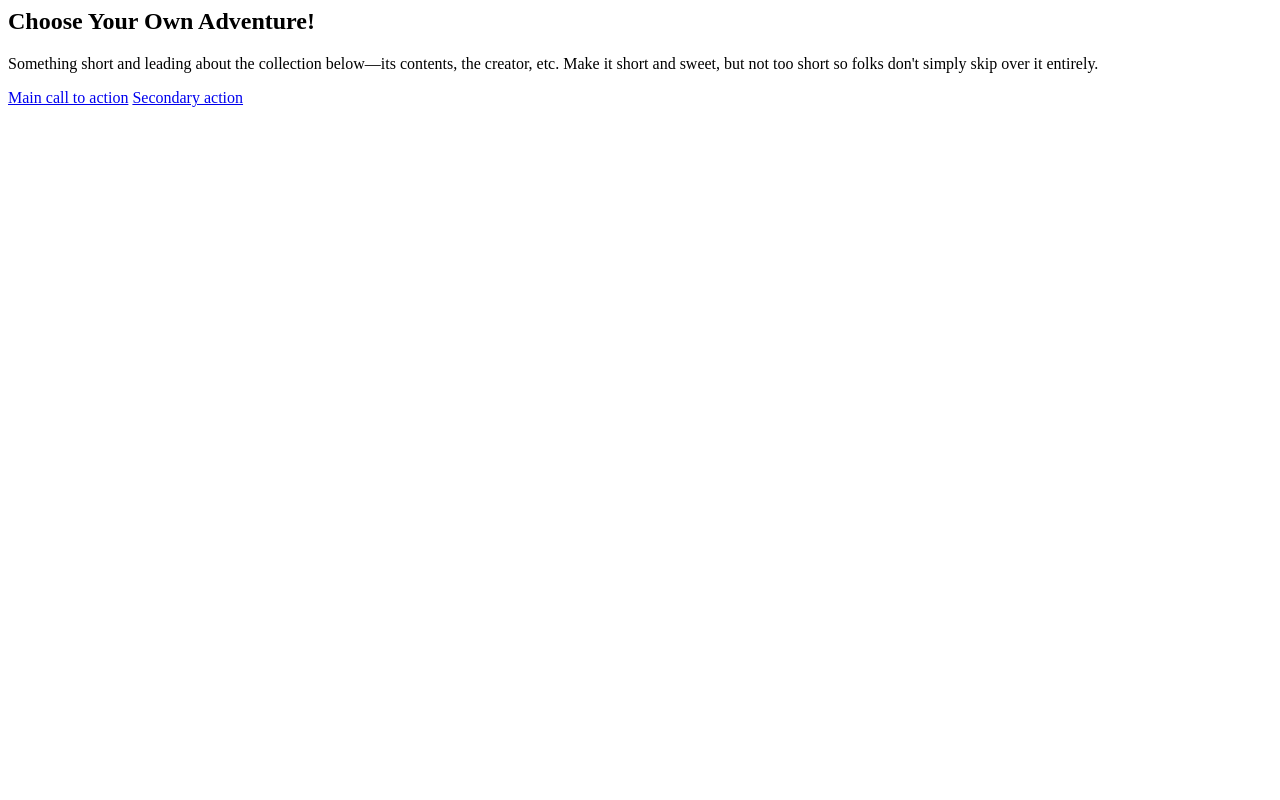
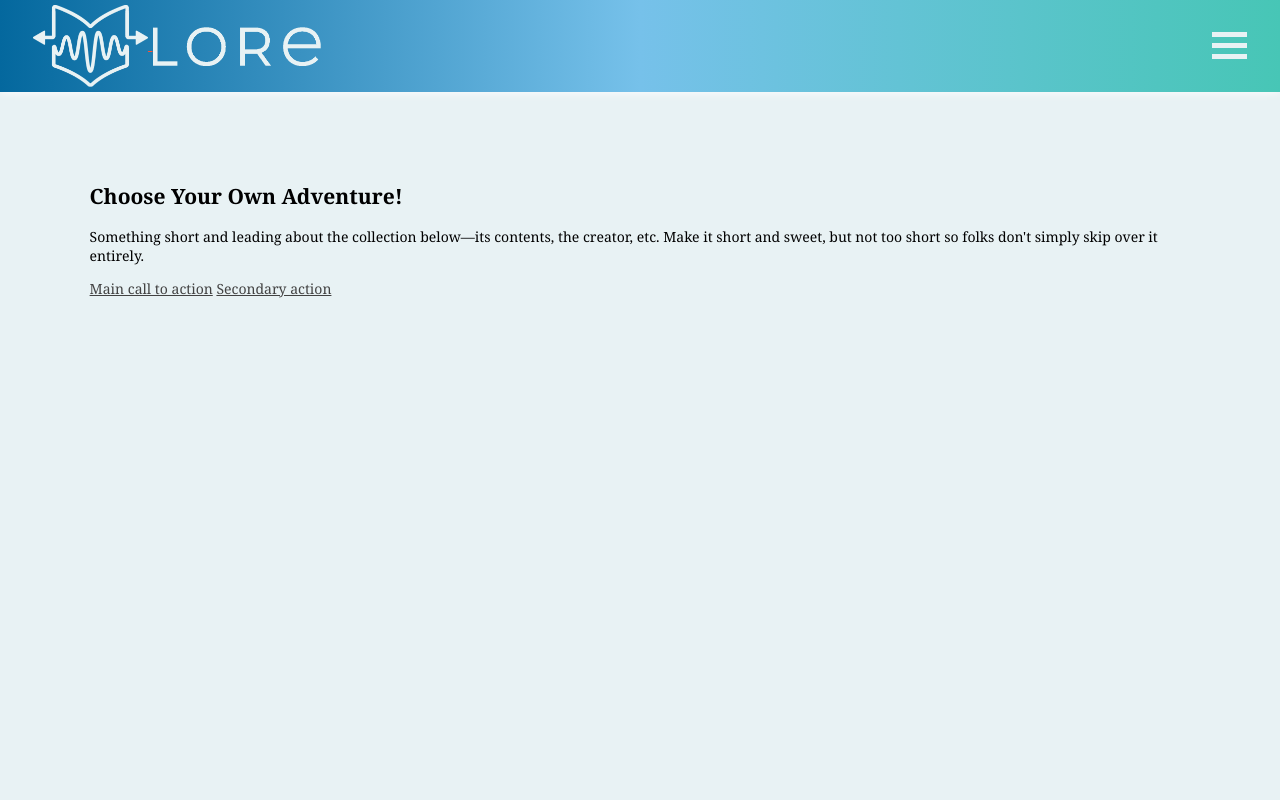
Before and after one commit to priyaven/loreweb, a Django app: page /index in a window 1280 px wide. Run offline with Django 3.2, Linux system fonts and the light colour scheme; data that the repository does not hold is empty.

Commit message:
Added header bar and horizontal scrolling menu for stories
Horizontal scrolling menu from here: https://codeburst.io/how-to-create-horizontal-scrolling-containers-d8069651e9c6

```diff
--- /dev/null
+++ b/Lore/loreMain/static/styles/base.css
@@ -0,0 +1,66 @@
+html {
+	background: #E8F2F4;
+	font: 14px Georgia, serif;
+}
+
+header, .header {
+	padding: 2px 30px 2px;
+	background-image: linear-gradient(to right, #04689E, #76C1EA, #47C6B6);
+	font: 20px Arial, sans-serif;
+	box-shadow: 0 0 9px #ffffff;
+}
+
+header a, .header a {
+	color: #ff5131;
+}
+
+a {
+	text-decoration: underline;
+	color: #424242;
+	}
+
+a:hover {
+	color: #d50000;
+}
+
+/* Hamburger menu css that changes to cross */
+.hamburger {
+  display: inline-block;
+  cursor: pointer;
+}
+
+.bar1, .bar2, .bar3 {
+  width: 35px;
+  height: 5px;
+  background-color: #E8F2F4;
+  margin: 6px 0;
+  transition: 0.4s;
+}
+
+/* Rotate first bar */
+.change .bar1 {
+  -webkit-transform: rotate(-45deg) translate(-9px, 6px) ;
+  transform: rotate(-45deg) translate(-9px, 6px) ;
+}
+
+/* Fade out the second bar */
+.change .bar2 {
+  opacity: 0;
+}
+
+/* Rotate last bar */
+.change .bar3 {
+  -webkit-transform: rotate(45deg) translate(-8px, -8px) ;
+  transform: rotate(45deg) translate(-8px, -8px) ;
+}
+/* END Hamburger menu css that changes to cross */
+
+.scrolling-wrapper {
+  overflow-x: scroll;
+  overflow-y: hidden;
+  white-space: nowrap;
+}
+
+.card {
+    display: inline-block;
+  }
--- a/Lore/loreMain/templates/loreMain/base.html
+++ b/Lore/loreMain/templates/loreMain/base.html
@@ -9,9 +9,42 @@
 
 	  <link href="https://fonts.googleapis.com/css?family=Montserrat" rel="stylesheet">
 	  <link rel="shortcut icon" type="image/png" href="{% static 'images/lore_dark_favicon.ico' %}"/>
+	  <link rel="stylesheet" href="{% static 'styles/base.css' %}">
 	</head>
-	<body>
-		{% block content %}
-    	{% endblock %}
-	</body>
+
+	<script>
+		function toggleHamburger(x) {
+  			x.classList.toggle("change");
+		}
+	</script>
+
+	<body style="margin:0">
+		<div class="header">
+		    <table style='width:100%'>
+		        <tr>
+		            <td>
+		                <a href="{% url 'index' %}">
+		                	<img src="{% static 'images/lore-logo-mark-white.png' %}"
+		                             style="vertical-align: middle; width: 115px; max-width: 20vw"/>
+		                     <img src="{% static 'images/lore-text-white.png' %}"
+		                             style="vertical-align: middle; width: 170px; max-width: 30vw"/>
+
+		                </a>
+		            </td>
+		            <td style="text-align:right">
+		            	<div style="text-align:right; font-size:small">
+		                	<div class="hamburger" onclick="toggleHamburger(this)">
+								<div class="bar1"></div>
+								<div class="bar2"></div>
+								<div class="bar3"></div>
+							</div>
+		            	</div>
+		            </td>
+		        </tr>
+		    </table>
+		</div>
+		<div style="margin:7vw">
+			{% block content %}
+			{% endblock %}
+		</div>
 </html>
--- a/Lore/loreMain/templates/loreMain/index.html
+++ b/Lore/loreMain/templates/loreMain/index.html
@@ -12,13 +12,10 @@
     </div>
 </section>
 
+<div class='scrolling-wrapper'>
     {% for story in stories %}
-<div class="album py-5 bg-light">
-    <div class="container">
-        <div class="row">
-            <div class="col-lg-6">
-                <div class="card mb-4 box-shadow">
-                    <img class="card-img-top" src="{% static 'images/landing_page_bkg.jpg' %}" height="300" alt="Card image cap">
+    <div class="card">
+        <img class="card-img-top" src="{% static 'images/landing_page_bkg.jpg' %}" style="max-width:calc(100vw - 100px); max-height:40vh;" alt="Card image cap">
         <div class="card-body">
             <p class="card-text">
                 <div id="story_{{story.pk}}">
@@ -37,9 +34,8 @@
             </div>
         </div>
     </div>
+    {% endfor %}
 </div>
-    </div>
-</div>
-{% endfor %}
+
 
 {% endblock %}
```
Lines whose indentation alone changed are shown as unchanged.
